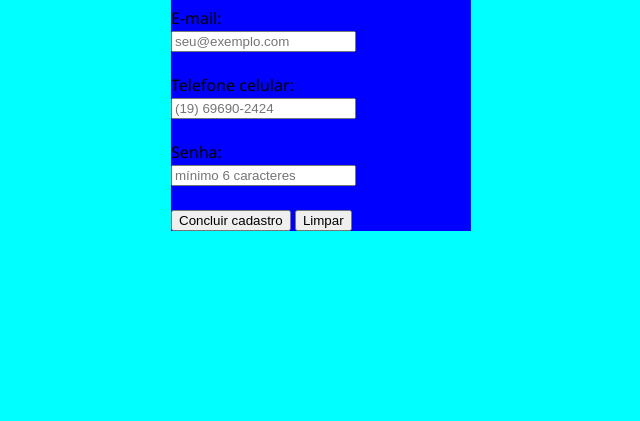
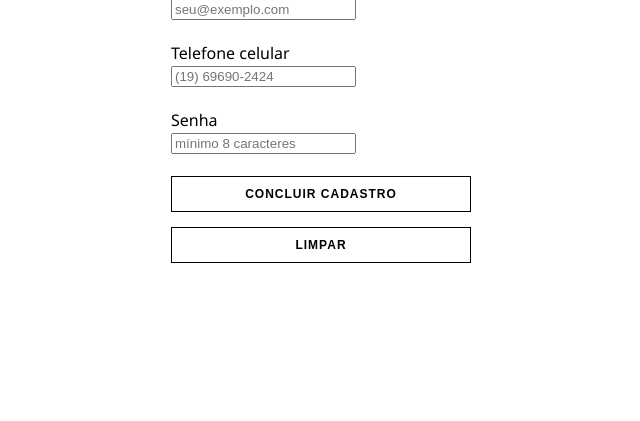
Before and after one commit to viniciuspanutti/ES-PI2-2025-T2-G21, a plain HTML site: page cadastro.html in a window 1280 px wide. Shown: the part 379-800 px from the top of the page, without its empty margins (319-959 px from the left). Drawn offline with Linux system fonts and the light colour scheme.

Commit message:
Alterado design dos botoes.
A cecilia recomendou mudá-los

```diff
--- a/cadastro.html
+++ b/cadastro.html
@@ -15,25 +15,28 @@
 
                 <form id="formbasico" action="#" method="post">
 
-                    <label for="name">Nome completo:</label><br>
+                    <label for="name">Nome completo</label><br>
                     <input id="name" name="name" type="text" required minlength="5" placeholder="ex: Luã Muriana">
                     <br><br>
 
-                    <label for="email">E-mail:</label><br>
+                    <label for="email">E-mail</label><br>
                     <input id="email" name="email" type="email" required placeholder="seu@exemplo.com">
                     <br><br>
 
-                    <label for="phone">Telefone celular:</label><br>
-                    <input id="phone" name="phone" type="tel" required placeholder="(19) 69690-2424">
+                    <label for="phone">Telefone celular</label><br>
+                    <input id="phone" name="phone" type="tel" required minlength="11" placeholder="(19) 69690-2424">
                     <br><br>
 
-                    <label for="password">Senha:</label><br>
-                    <input id="password" name="password" type="password" required minlength="6" placeholder="mínimo 6 caracteres">
+                    <label for="password">Senha</label><br>
+                    <input id="password" name="password" type="password" required minlength="8" placeholder="mínimo 8 caracteres">
                     <br><br>
 
+                    <div class="btniniciais">
+                        <button type="submit">Concluir cadastro</button>
+                        <button type="reset">Limpar</button>
+                    </div>
                     <!-- botoes de ação -->
-                    <button type="submit">Concluir cadastro</button>
-                    <button type="reset">Limpar</button>
+
                 </form>
             </div>
         </div>
--- a/styles/style.css
+++ b/styles/style.css
@@ -7,7 +7,7 @@ body {
     width: 100%;
     min-height: 100vh;
 
-    background-color: aqua;
+    background-color: white;
 
     /* centraliza o container */
     display: flex;
@@ -22,7 +22,7 @@ body {
     width: 100%;
     max-width: 300px; /* limite de largura */
 
-    background-color: blue;
+    background-color: white;
 
     /* espaço entre os conteudos na div container */
     display: flex;
@@ -60,12 +60,12 @@ body {
 .btniniciais button {
 
     padding: 10px 15px;
-    background-color: black;
-    color: white;
+    background-color: white;
+    color: black;
     text-transform: uppercase; /* letra em capslock */
     letter-spacing: 1px; /* espaçamento interno entre letras */
 
-    border: 1px solid white;
+    border: 1px solid black; /* talvez vou adicionar 'double' depois */
     border-radius: 0;
 
     cursor: pointer;
@@ -78,8 +78,8 @@ body {
 
 /* efeito hover botão */
 .btniniciais button:hover {
-    background-color: white;
-    color: black;
+    background-color: black;
+    color: white;
     border: 1px solid black;
 
 }
```
